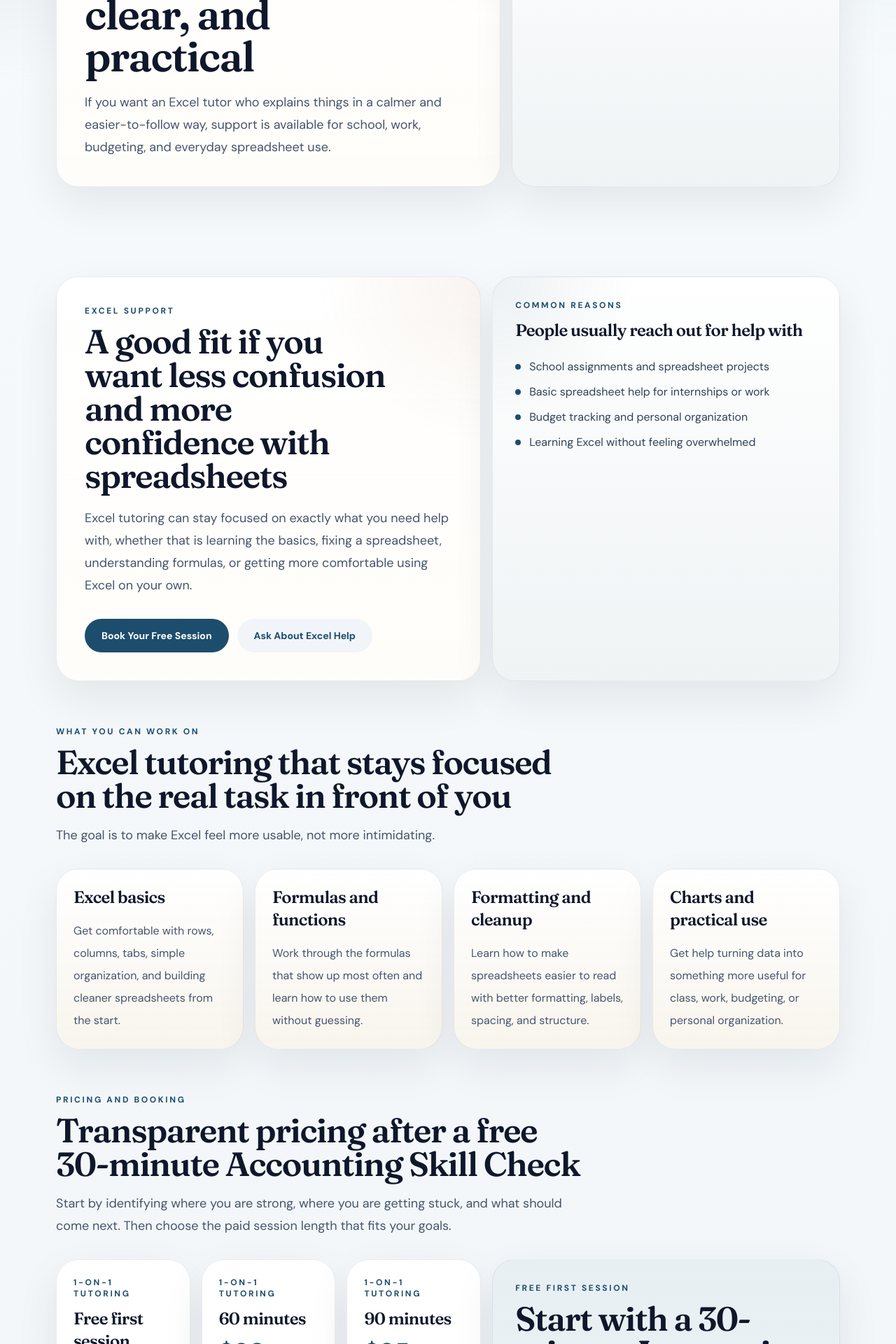
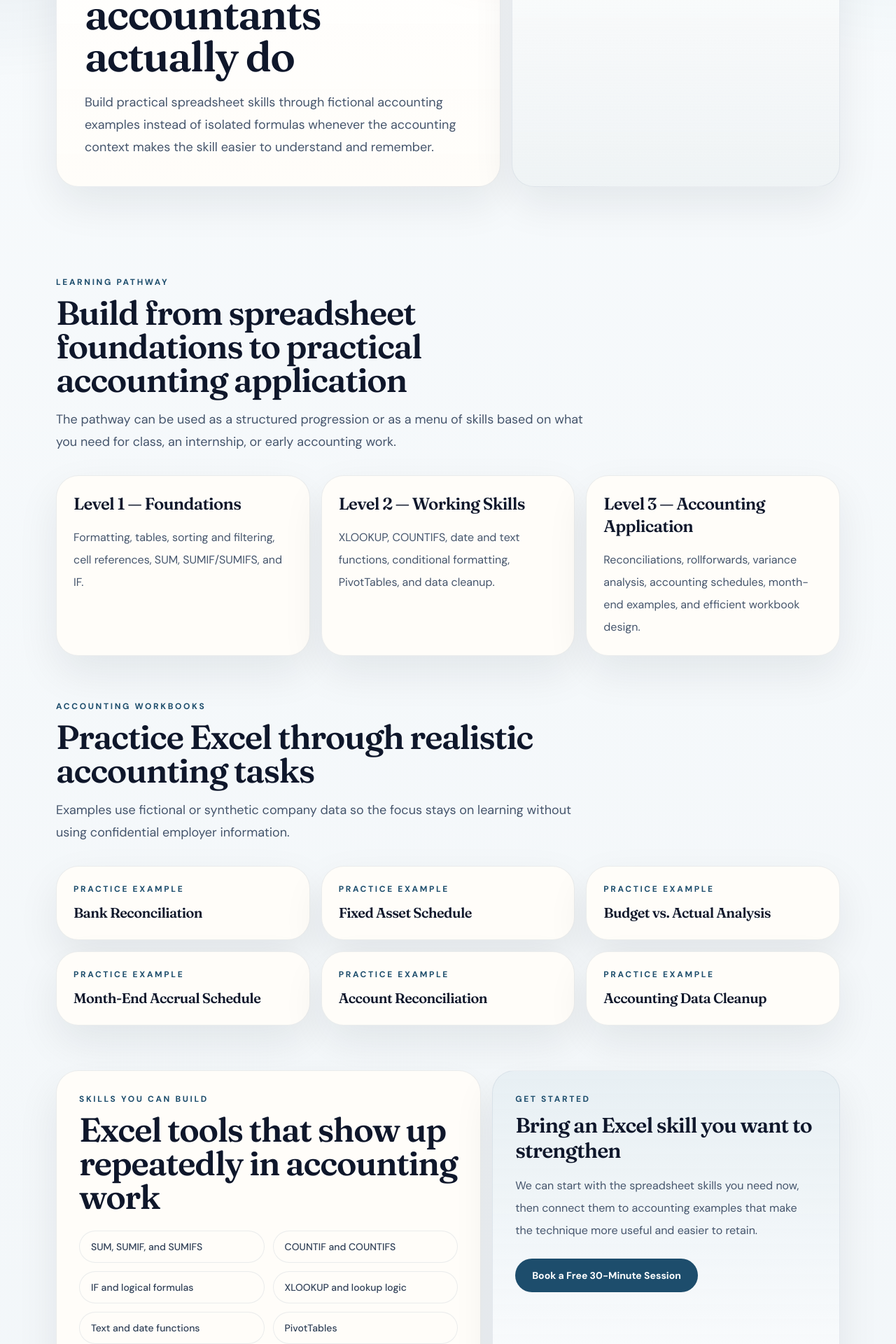
Before and after one commit to ryansoccer21-oss/accounting-made-simple, a Next.js app: page /excel-tutor in a window 1280 px wide. Shown: the part 340-2260 px from the top of the page at 70% size. Built offline with nearby package versions, Linux system fonts and the light colour scheme.

Commit message:
Rebuild Excel page around accounting-specific training

```diff
--- a/app/excel-tutor/page.js
+++ b/app/excel-tutor/page.js
@@ -2,126 +2,97 @@
 import PageHero from "../../components/page-hero";
 import PricingBooking from "../../components/pricing-booking";
 import SectionHeading from "../../components/section-heading";
-import { contactInfo } from "../../lib/site-data";
+import { contactInfo, excelPathway, excelWorkbooks } from "../../lib/site-data";
 
 export const metadata = {
-  title: "Excel Tutor",
+  title: "Excel for Accounting",
   description:
-    "Beginner-friendly Excel tutoring with support for spreadsheets, formulas, formatting, charts, and school or work projects."
+    "Accounting-focused Excel tutoring for formulas, lookups, PivotTables, reconciliations, schedules, variance analysis, cleanup, and practical accounting workflows."
 };
 
-const excelBullets = [
-  "Beginner-friendly Excel help",
-  "Support for formulas, formatting, and spreadsheets",
-  "Good for students, young adults, and practical everyday use"
-];
-
-const excelTopics = [
-  {
-    title: "Excel basics",
-    copy:
-      "Get comfortable with rows, columns, tabs, simple organization, and building cleaner spreadsheets from the start."
-  },
-  {
-    title: "Formulas and functions",
-    copy:
-      "Work through the formulas that show up most often and learn how to use them without guessing."
-  },
-  {
-    title: "Formatting and cleanup",
-    copy:
-      "Learn how to make spreadsheets easier to read with better formatting, labels, spacing, and structure."
-  },
-  {
-    title: "Charts and practical use",
-    copy:
-      "Get help turning data into something more useful for class, work, budgeting, or personal organization."
-  }
-];
-
-const excelUseCases = [
-  "School assignments and spreadsheet projects",
-  "Basic spreadsheet help for internships or work",
-  "Budget tracking and personal organization",
-  "Learning Excel without feeling overwhelmed"
+const excelSkills = [
+  "SUM, SUMIF, and SUMIFS",
+  "COUNTIF and COUNTIFS",
+  "IF and logical formulas",
+  "XLOOKUP and lookup logic",
+  "Text and date functions",
+  "PivotTables",
+  "Conditional formatting",
+  "Tables, sorting, and filtering",
+  "Cell references and clean workbook structure",
+  "Keyboard shortcuts and efficient workflows"
 ];
 
 export default function ExcelTutorPage() {
   return (
     <>
       <PageHero
-        eyebrow="Excel Tutor"
-        title="Excel help that feels simple, clear, and practical"
-        copy="If you want an Excel tutor who explains things in a calmer and easier-to-follow way, support is available for school, work, budgeting, and everyday spreadsheet use."
-        bullets={excelBullets}
+        eyebrow="Excel for Accounting"
+        title="Learn Excel through the work accountants actually do"
+        copy="Build practical spreadsheet skills through fictional accounting examples instead of isolated formulas whenever the accounting context makes the skill easier to understand and remember."
+        bullets={["Accounting-specific examples", "Formulas and functions", "Practical schedules and reconciliations"]}
       />
 
       <section className="site-shell section-gap">
-        <div className="grid gap-4 md:grid-cols-[minmax(0,1.1fr)_minmax(280px,0.9fr)]">
-          <article className="surface-card bg-[radial-gradient(circle_at_top_right,rgba(177,109,59,0.08),transparent_28%),linear-gradient(180deg,rgba(255,255,255,0.98),rgba(255,253,249,1))] p-8 md:p-10">
-            <p className="eyebrow">Excel Support</p>
-            <h1 className="section-title max-w-[14ch] text-4xl md:text-5xl">
-              A good fit if you want less confusion and more confidence with spreadsheets
-            </h1>
-            <p className="section-copy mt-5 max-w-3xl">
-              Excel tutoring can stay focused on exactly what you need help with, whether that is
-              learning the basics, fixing a spreadsheet, understanding formulas, or getting more
-              comfortable using Excel on your own.
-            </p>
-            <div className="mt-8 flex flex-wrap gap-3">
-              <a
-                className="cta-primary"
-                href={contactInfo.bookingUrl}
-                rel="noreferrer"
-                target="_blank"
-              >
-                Book Your Free Session
-              </a>
-              <a
-                className="cta-secondary"
-                href={`mailto:${contactInfo.email}?subject=Excel%20Tutoring`}
-              >
-                Ask About Excel Help
-              </a>
-            </div>
-          </article>
-
-          <aside className="surface-card bg-[radial-gradient(circle_at_top_left,rgba(29,77,108,0.08),transparent_26%),linear-gradient(180deg,rgba(255,255,255,0.98),rgba(223,234,241,0.5))] p-8">
-            <p className="eyebrow">Common Reasons</p>
-            <h2 className="text-2xl font-semibold text-slate-900">People usually reach out for help with</h2>
-            <ul className="mt-6 space-y-3 text-slate-700">
-              {excelUseCases.map((item) => (
-                <li key={item} className="flex gap-3">
-                  <span className="mt-2 size-2 shrink-0 rounded-full bg-[color:var(--brand)]" />
-                  <span>{item}</span>
-                </li>
-              ))}
-            </ul>
-          </aside>
-        </div>
-      </section>
-
-      <section className="site-shell">
         <SectionHeading
-          eyebrow="What You Can Work On"
-          title="Excel tutoring that stays focused on the real task in front of you"
-          copy="The goal is to make Excel feel more usable, not more intimidating."
+          eyebrow="Learning Pathway"
+          title="Build from spreadsheet foundations to practical accounting application"
+          copy="The pathway can be used as a structured progression or as a menu of skills based on what you need for class, an internship, or early accounting work."
         />
-        <div className="grid gap-4 md:grid-cols-2 xl:grid-cols-4">
-          {excelTopics.map((topic) => (
-            <article
-              key={topic.title}
-              className="surface-card bg-[linear-gradient(180deg,rgba(255,255,255,0.98),rgba(248,244,236,0.92))] p-6"
-            >
-              <h2 className="text-2xl font-semibold text-slate-900">{topic.title}</h2>
-              <p className="mt-4 leading-8 text-slate-600">{topic.copy}</p>
+        <div className="grid gap-4 md:grid-cols-3">
+          {excelPathway.map((level) => (
+            <article key={level.title} className="surface-card p-6">
+              <h2 className="text-2xl font-semibold text-slate-900">{level.title}</h2>
+              <p className="mt-4 leading-8 text-slate-600">{level.copy}</p>
             </article>
           ))}
         </div>
       </section>
 
+      <section className="site-shell pb-16">
+        <SectionHeading
+          eyebrow="Accounting Workbooks"
+          title="Practice Excel through realistic accounting tasks"
+          copy="Examples use fictional or synthetic company data so the focus stays on learning without using confidential employer information."
+        />
+        <div className="grid gap-4 md:grid-cols-2 xl:grid-cols-3">
+          {excelWorkbooks.map((item) => (
+            <article key={item} className="surface-card p-6">
+              <p className="eyebrow">Practice Example</p>
+              <h3 className="mt-2 text-xl font-semibold text-slate-900">{item}</h3>
+            </article>
+          ))}
+        </div>
+      </section>
+
+      <section className="site-shell pb-12">
+        <div className="grid gap-4 md:grid-cols-[minmax(0,1.1fr)_minmax(280px,0.9fr)]">
+          <article className="surface-card p-8">
+            <p className="eyebrow">Skills You Can Build</p>
+            <h2 className="section-title text-4xl md:text-5xl">Excel tools that show up repeatedly in accounting work</h2>
+            <div className="mt-6 grid gap-3 sm:grid-cols-2">
+              {excelSkills.map((skill) => (
+                <div key={skill} className="rounded-3xl border border-[var(--line)] bg-[color:var(--surface)] px-4 py-3 text-sm font-medium text-slate-700">
+                  {skill}
+                </div>
+              ))}
+            </div>
+          </article>
+
+          <aside className="surface-card bg-[linear-gradient(180deg,rgba(228,237,243,0.88),rgba(255,255,255,0.98))] p-8">
+            <p className="eyebrow">Get Started</p>
+            <h2 className="text-3xl font-semibold text-slate-900">Bring an Excel skill you want to strengthen</h2>
+            <p className="mt-4 leading-8 text-slate-600">
+              We can start with the spreadsheet skills you need now, then connect them to accounting examples that make the technique more useful and easier to retain.
+            </p>
+            <a className="cta-primary mt-6 inline-flex" href={contactInfo.bookingUrl} rel="noopener noreferrer" target="_blank">
+              Book a Free 30-Minute Session
+            </a>
+          </aside>
+        </div>
+      </section>
+
       <PricingBooking />
-
       <CtaBand />
     </>
   );
```
